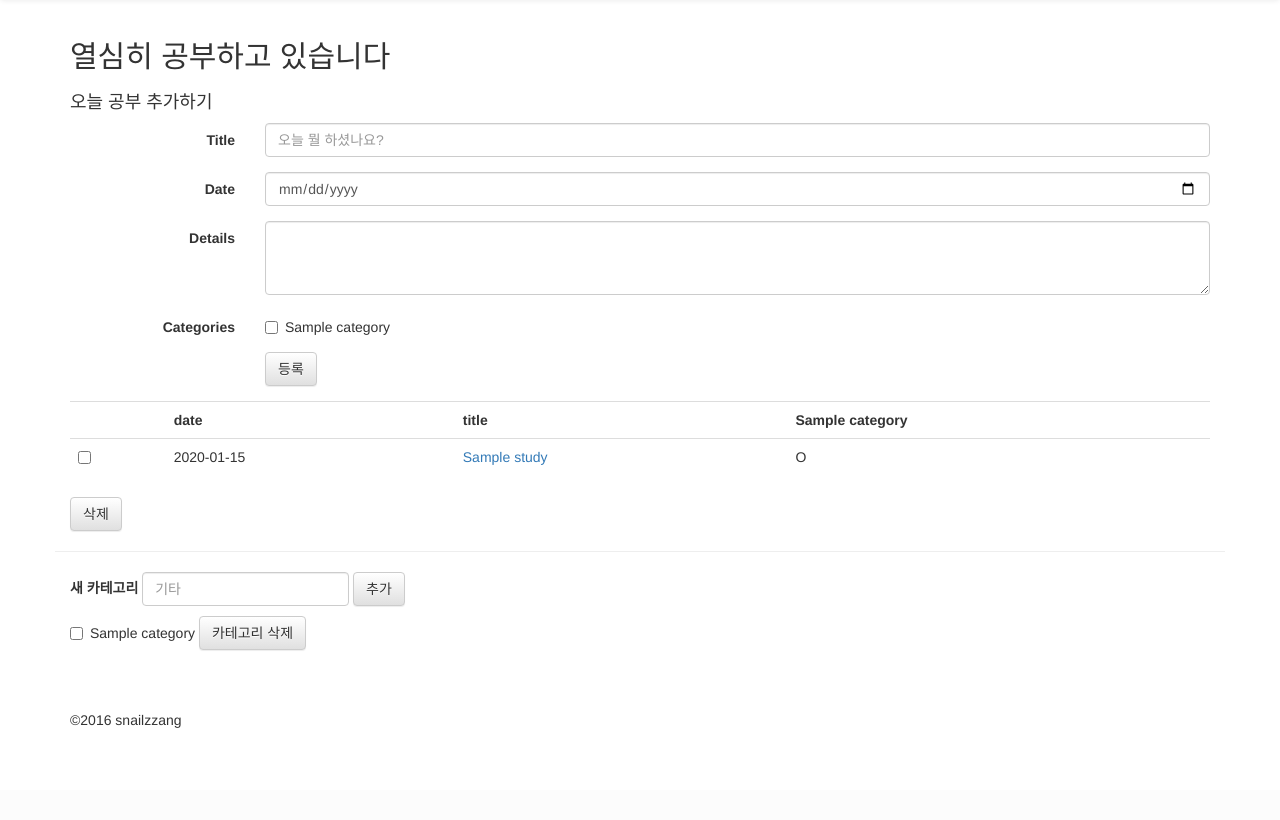
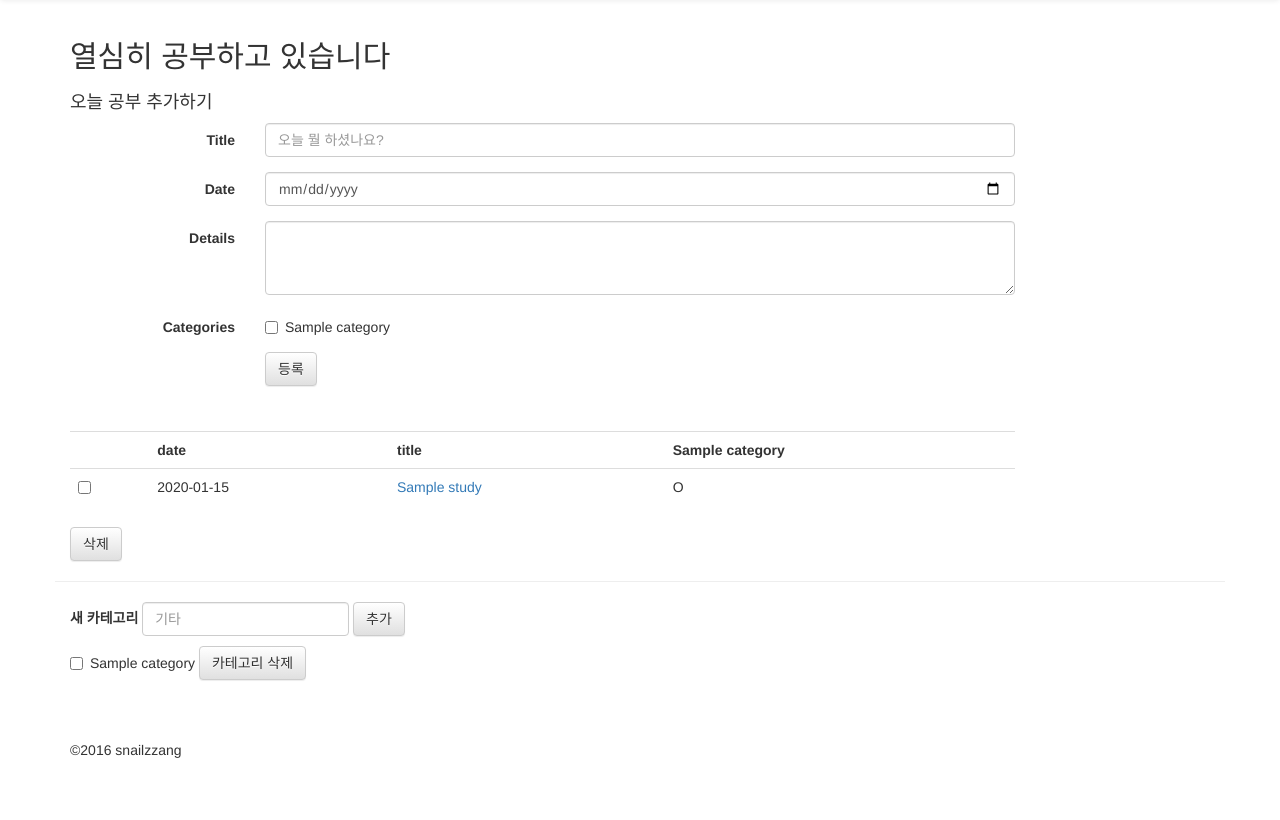
Before and after one commit to eunjungchoi/timetable, a Django app: page / in a window 1280 px wide. Shown: the part 52-872 px from the top of the page. Before the commit the page ends 780 px from the top, so only its background shows below. Run offline with Django 3.2, Linux system fonts and the light colour scheme; a user stored in the database is signed in; tables that the repository leaves empty hold one stand-in row (values such as "Sample post"); some libraries are stand-ins or nearby versions.

Commit message:
add margin & set width narrower

```diff
--- a/timeline/templates/timeline/detail.html
+++ b/timeline/templates/timeline/detail.html
@@ -10,19 +10,19 @@
 		</div>
 		<div class="col-lg-12">
 			<label class="col-lg-2 control-label">Date</label>
-			<div class="col-lg-10">
+			<div class="col-lg-8">
 				{{ study.date|date:"Y-m-d" }}
  			</div>
 		</div>
 		<div class="col-lg-12">
 			<label class="col-lg-2 control-label">Details</label>
-			<div class="col-lg-10">
+			<div class="col-lg-8">
 				{{ study.contents }}
 			</div>
 		</div>
 		<div class="col-lg-12">
 			<label class="col-lg-2 control-label">Categories</label>
-			<div class="col-lg-10">
+			<div class="col-lg-8">
 				{% for each in study.cat %}
 				<span>{{ each }} |</span>
 			 	{% endfor %}
--- a/timeline/templates/timeline/index.html
+++ b/timeline/templates/timeline/index.html
@@ -21,25 +21,25 @@
 					{% csrf_token %}
 					<div class="form-group">
 						<label for="title" class="col-lg-2 control-label">Title</label>
-						<div class="col-lg-10">
+						<div class="col-lg-8">
 							<input type="text" class="form-control" name="title" id="title" placeholder="오늘 뭘 하셨나요?">
 						</div>
 					</div>
 					<div class="form-group">
 						<label for="date" class="col-lg-2 control-label">Date</label>
-						<div class="col-lg-10">
+						<div class="col-lg-8">
 							<input type="date" class="form-control" format="yyyy-mm-dd" name="date" id="date">
 						</div>
 					</div>
 					<div class="form-group">
 						<label for="contents" class="col-lg-2 control-label">Details</label>
-						<div class="col-lg-10">
+						<div class="col-lg-8">
 							<textarea class="form-control" rows="3" name="contents" id="contents"></textarea>
 						</div>
 					</div>
 					<div class="form-group">
 						<label class="col-lg-2 control-label">Categories</label>
-						<div class="col-lg-10">
+						<div class="col-lg-8">
 						{% for category in categories %}
 
 							<label class="checkbox-inline">
@@ -49,7 +49,7 @@
 						</div>
 					</div>
 					<div class="form-group">
-						<div class="col-lg-offset-2 col-lg-10">
+						<div class="col-lg-offset-2 col-lg-8">
 							<button type="submit" class="btn btn-default">등록</button>
 						</div>
 					</div>
@@ -57,8 +57,8 @@
 			</div>
 		</div>
 
-		<div class="row">
-			<div class="col-lg-12">
+		<div class="row" style="margin-top:30px">
+			<div class="col-lg-10">
 	 			<form action="{% url 'delete' %}" method="post">
 				{% csrf_token %}
 					<div class="table-responsive">
```
